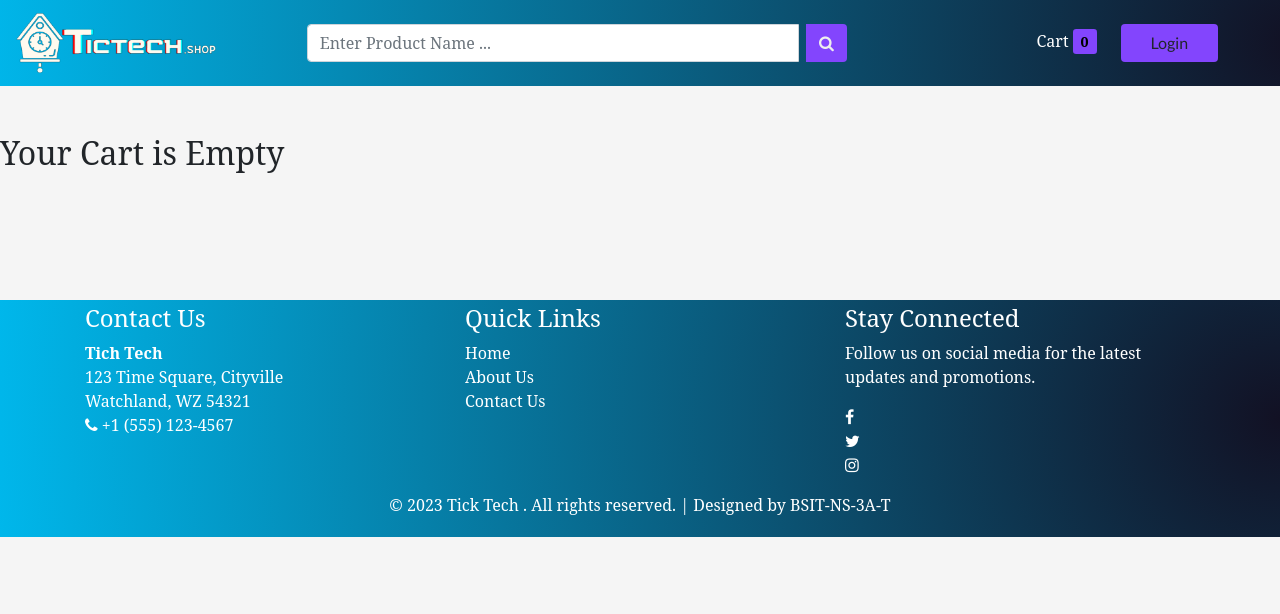
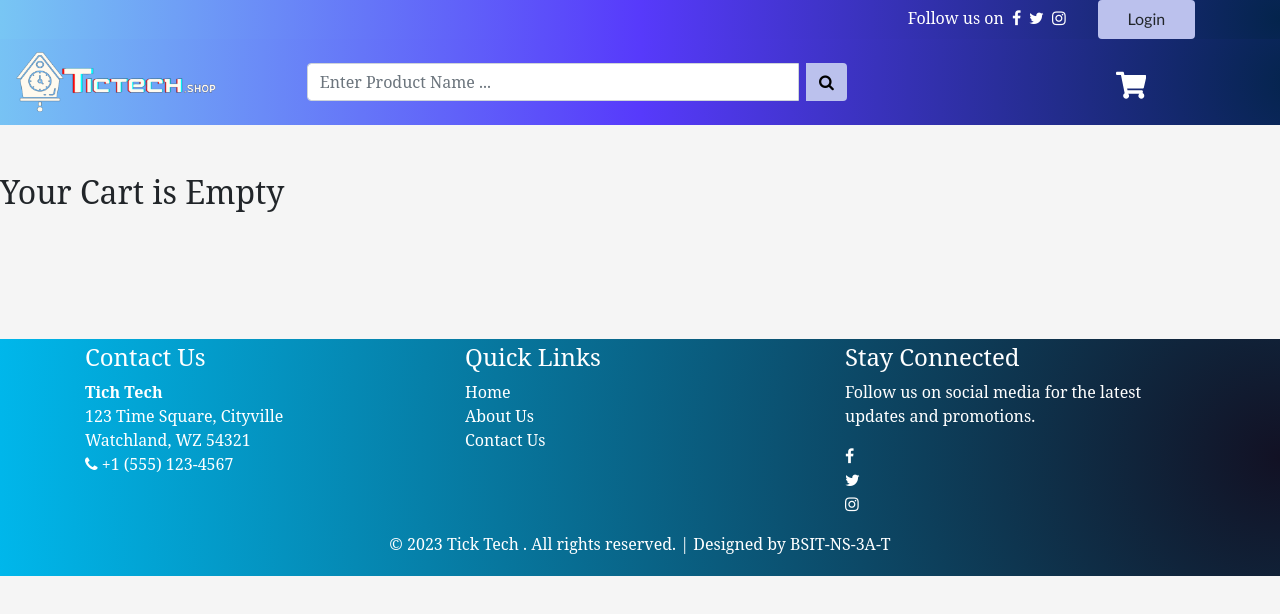
Before and after one commit to NiKoLai1007/TikTechShop, a React (Create React App) app in the folder frontend/: page /cart in a window 1280 px wide. Shown: the top 614 px of the page. Built offline with nearby package versions, Linux system fonts and the light colour scheme; a web font is replaced by a local one.

Commit message:
cart_icon

```diff
--- a/frontend/package.json
+++ b/frontend/package.json
@@ -16,6 +16,7 @@
     "react-bootstrap": "^2.9.0",
     "react-dom": "^18.2.0",
     "react-helmet": "^6.1.0",
+    "react-icons": "^4.12.0",
     "react-js-pagination": "^3.0.3",
     "react-router-dom": "^6.16.0",
     "react-scripts": "5.0.1",
--- a/frontend/src/App.css
+++ b/frontend/src/App.css
@@ -32,13 +32,13 @@ nav {
   background-color: #121124;
   padding: 1rem 1rem;
   height: var(--header-height);
-  background-image: radial-gradient(circle at right, #121124, #00b7eb);
+  background-image: radial-gradient(circle at right , #04244c, #573afb , #78c6f4);
 
 }
 
 #search_btn {
-  background-color: #8345fd;
-  color:#eeeeee;
+  background-color: #bbc1ed;
+  color: black;
 
 }
 
@@ -58,29 +58,42 @@ nav {
 
 #login_btn,
 #view_btn {
-  background-color: #8345fd;
+  background-color: #bbc1ed;
   padding: 0.4rem 1.8rem;
   font-family: calibri;
 }
 
 #cart {
-  font-size: 1rem;
+  font-size: 1.9rem;
   color: white;
 }
+.container-fluidnav {
+  color: black;
+  background-image: radial-gradient(circle at right , #04244c, #573afb , #78c6f4);
+}
+ .mr-2 {
+  color: white;
+ }
+#cart_count {
 
-#cart_count {
-  background-color: #8345fd;
-  padding: 0.2rem 0.5rem;
-  border-radius: 0.2rem;
-  color: black;
+  border-radius: 50%;
   font-weight: bold;
+  position: absolute;
+  top: 0;
+  right: 1;
   font-size: 0.9rem;
+  padding: 0.3rem 0.5rem;
+  color: red;
+  background-color: #bbc1ed;
 }
+
 
 /* Home page */
 #products_heading {
   margin-top: 1.8rem;
-  color: white;
+  background-color: #bbc1ed;
+  color: rgb(3, 3, 3);
+  font-family: Georgia, serif;
 }
 
 .card {
@@ -276,8 +289,8 @@ a {
 }
 
 #view_order_details {
-  background-color: #fa9c23;
-  border-color: #fa9c23;
+  background-color: #bbc1ed;
+  border-color: #bbc1ed;
 }
 
 #order_summary {
@@ -329,8 +342,8 @@ a {
 }
 
 .wrapper form .btn {
-  background-color: #fa9c23;
-  border-color: #fa9c23;
+  background-color: #bbc1ed;
+  border-color: #bbc1ed;
   color: white;
   margin-top: 2.5rem;
 }
@@ -409,7 +422,7 @@ a {
 }
 
 .active-step {
-  background: #fa9c23;
+  background: #bbc1ed;
   color: #fff;
 }
 
@@ -417,7 +430,7 @@ a {
   float: left;
   width: 0;
   border-top: 20px solid transparent;
-  border-left: 15px solid #fa9c23;
+  border-left: 15px solid #bbc1ed;
   border-bottom: 20px solid transparent;
   margin-left: -1px;
 }
@@ -425,9 +438,9 @@ a {
 .triangle2-active {
   width: 0;
   float: left;
-  border-top: 20px solid #fa9c23;
+  border-top: 20px solid #bbc1ed;
   border-left: 15px solid #fff;
-  border-bottom: 20px solid #fa9c23;
+  border-bottom: 20px solid #bbc1ed;
   margin-right: -1px;
 }
 
@@ -467,8 +480,8 @@ a {
 }
 
 #edit_profile {
-  background-color: #fa9c23;
-  border-color: #fa9c23;
+  background-color: #bbc1ed;
+  border-color: #bbc1ed;
 }
 
 /* Confirm Order */
@@ -479,8 +492,8 @@ a {
 }
 
 .update-btn {
-  background-color: #fa9c23;
-  border-color: #fa9c23;
+  background-color: #bbc1ed;
+  border-color: #bbc1ed;
   color: white;
 }
 
@@ -490,16 +503,16 @@ a {
 
 /* Pagination */
 .page-item.active .page-link {
-  background-color: #fa9c23;
-  border-color: #fa9c23;
+  background-color: #bbc1ed;
+  border-color: #bbc1ed;
 }
 
 .page-link {
-  color: #fa9c23;
+  color: black;
 }
 
 .page-link:hover {
-  color: #fa9c23;
+  color: #bbc1ed;
 }
 
 /* Admin Sidebar */
--- a/frontend/src/Components/Layout/Header.js
+++ b/frontend/src/Components/Layout/Header.js
@@ -6,6 +6,8 @@ import { getUser, logout } from '../../utils/helpers';
 import axios from 'axios';
 import { toast } from 'react-toastify';
 import 'react-toastify/dist/ReactToastify.css';
+import { FaShoppingCart } from 'react-icons/fa';
+
 const Header = ({ cartItems }) => {
 
     const [user, setUser] = useState('')
@@ -34,25 +36,15 @@ const Header = ({ cartItems }) => {
     }, [])
     return (
         <Fragment>
-            <nav className="navbar row">
+            <div className="container-fluidnav">
+            <div className="container">
+                <div className="row">
+                    <div className="col-12 text-right">
+                    <a className="mr-2 text-white">Follow us on</a>
+                    <a href="#" target="_blank" className="mr-2"><i className="fa fa-facebook"></i></a>
+                    <a href="#" target="_blank" className="mr-2"><i className="fa fa-twitter"></i></a>
+                    <a href="#" target="_blank" className="mr-2"><i className="fa fa-instagram"></i></a>
 
-                <Link to="/" style={{ textDecoration: 'none' }} >
-                    <div className="col-12 col-md-3">
-                        <div className="navbar-brand">
-                            <img src="./images/shopit_logo.png" alt="Shopit Logo" width="200" height="60"/>
-                        </div>
-                    </div>
-                </Link>
-                <div className="col-12 col-md-6 mt-2 mt-md-0">
-                    <Search />
-                </div>
-
-                <div className="col-12 col-md-3 mt-4 mt-md-0 text-center">
-                    <Link to="/cart" style={{ textDecoration: 'none' }} >
-                        <span id="cart" className="ml-3">Cart</span>
-                        <span className="ml-1" id="cart_count">{cartItems.length}</span>
-                        {/*<span className="ml-1" id="cart_count">2</span>*/}
-                    </Link>
                     {user ? (<div className="ml-4 dropdown d-inline">
                         <Link to="#!" className="btn dropdown-toggle text-white mr-4" type="button" id="dropDownMenuButton" data-toggle="dropdown" aria-haspopup="true" aria-expanded="false">
                             <figure className="avatar avatar-nav">
@@ -78,7 +70,41 @@ const Header = ({ cartItems }) => {
                                 Logout
                             </Link>
                         </div>
-                    </div>) : <Link to="/login" className="btn ml-4" id="login_btn">Login</Link>}
+                    </div>) : <Link to="/login" className="btn ml-4" id="login_btn">Login</Link>
+                    }
+
+
+
+
+                    </div>
+                </div>
+            </div>
+            </div>
+
+            <nav className="navbar row">
+
+                <Link to="/" style={{ textDecoration: 'none' }} >
+                    <div className="col-12 col-md-3">
+                        <div className="navbar-brand">
+                            <img src="./images/shopit_logo.png" alt="Shopit Logo" width="200" height="60"/>
+                        </div>
+                    </div>
+                </Link>
+                <div className="col-12 col-md-6 mt-2 mt-md-0">
+                    <Search />
+                </div>
+
+                <div className="col-12 col-md-3 mt-4 mt-md-0 text-center">
+                    <Link to="/cart" style={{ textDecoration: 'none' }} className="cart-container">
+                        <span id="cart" className="ml-4">
+                            <FaShoppingCart />
+                        </span>
+                        {cartItems.length > 0 && (
+                            <span className="ml-1" id="cart_count">
+                            {cartItems.length}
+                            </span>
+                        )}
+                    </Link>
 
 
                 </div>
```
Also changed, not shown: frontend/public/images/shopit_logo copy.png (added), 1 other file (tests, documents, lock files or other folders).
